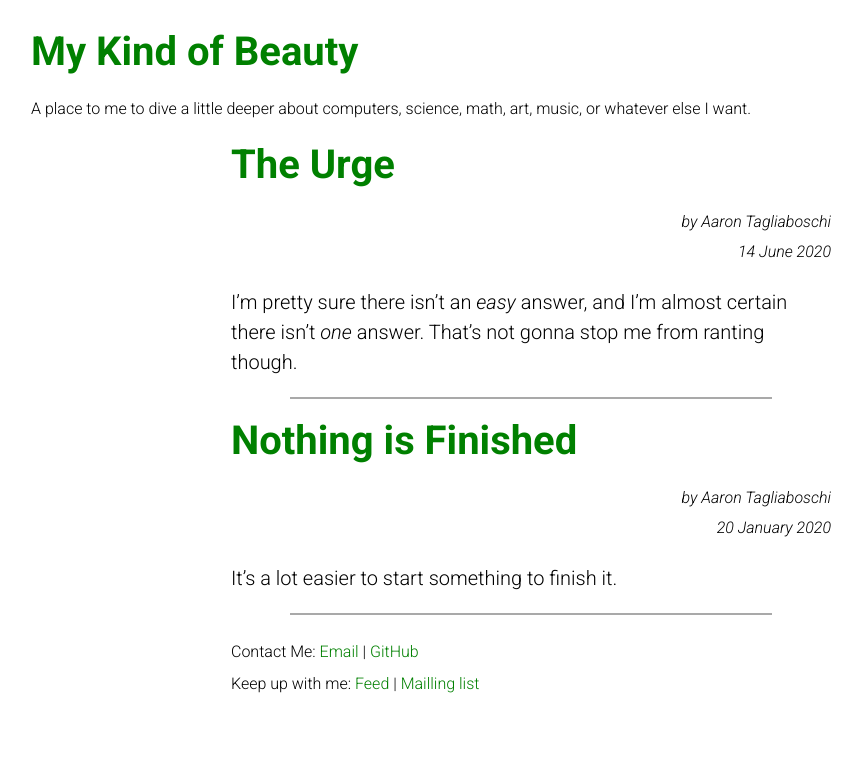
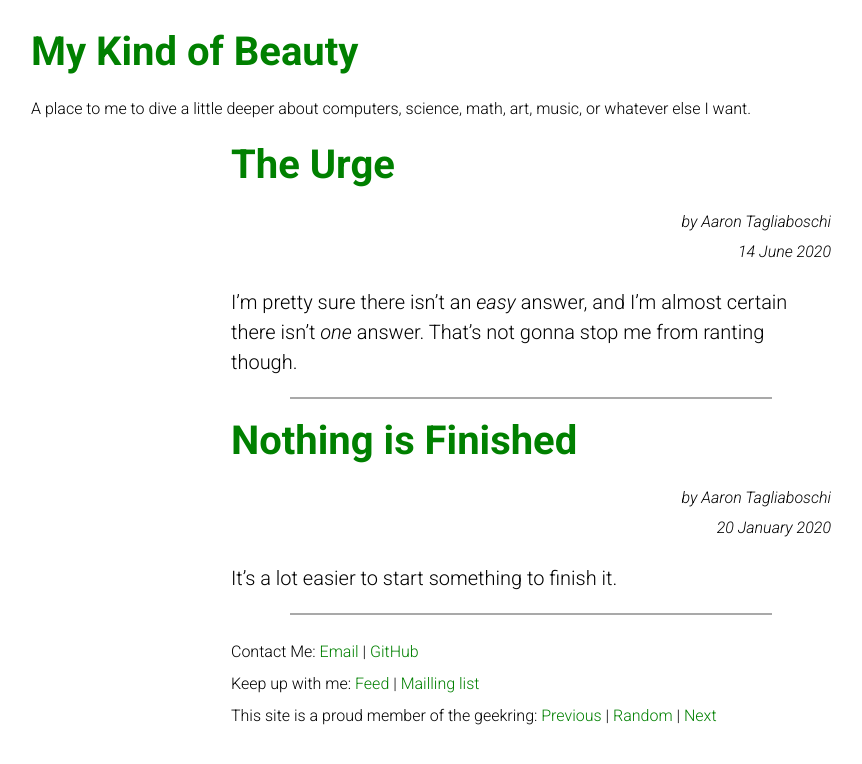
Before and after one commit to amtunlimited/amtunlimited.github.io, a Jekyll site: the page built from index.md, in a window 1280 px wide. Shown: the top 764 px of the page, without its empty margins (109-971 px from the left). Built offline with Jekyll 4.4.1, drawn with Linux system fonts in a browser that asks for light colours; nearby versions of some CDN libraries.

Commit message:
Added geekring

```diff
--- a/_layouts/default.html
+++ b/_layouts/default.html
@@ -53,7 +53,11 @@
           <a href="https://github.com/amtunlimited">GitHub</a> <br/>
           Keep up with me:
           <a href="{{ "/feed.xml" | absolute_url}}">Feed</a> |
-          <a href="https://mailchi.mp/8acae84b975e/my-kind-of-mailing-list">Mailling list</a>
+          <a href="https://mailchi.mp/8acae84b975e/my-kind-of-mailing-list">Mailling list</a><br/>
+          This site is a proud member of the geekring:
+          <a href="https://geekring.net/site/26/previous">Previous</a> |
+          <a href="https://geekring.net/site/26/random">Random</a> |
+          <a href="https://geekring.net/site/26/next">Next</a>
         </small></p>
       </footer>
     </div>
```
